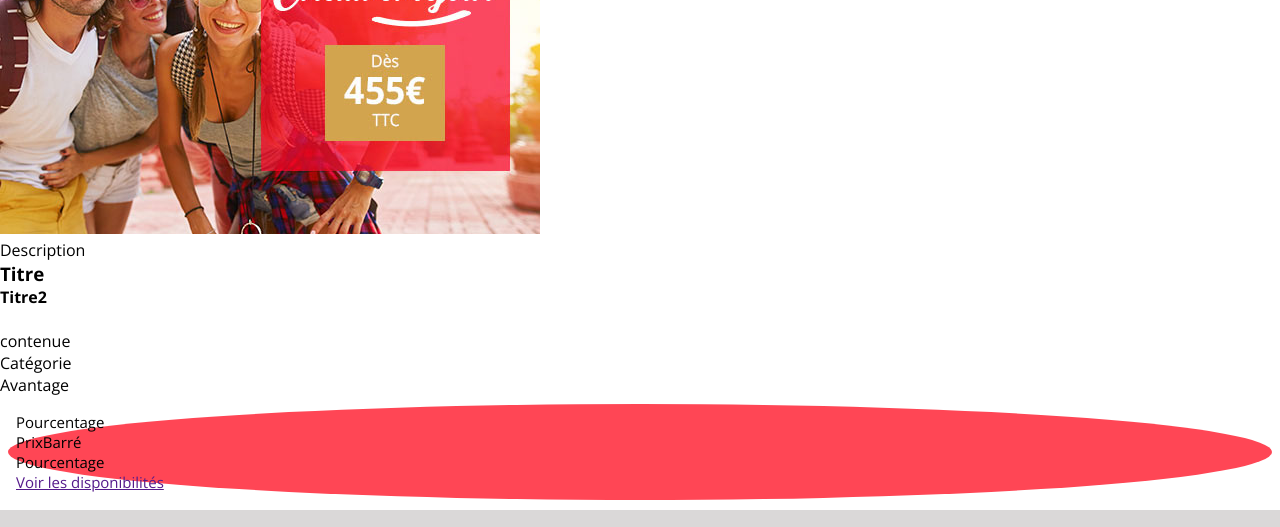
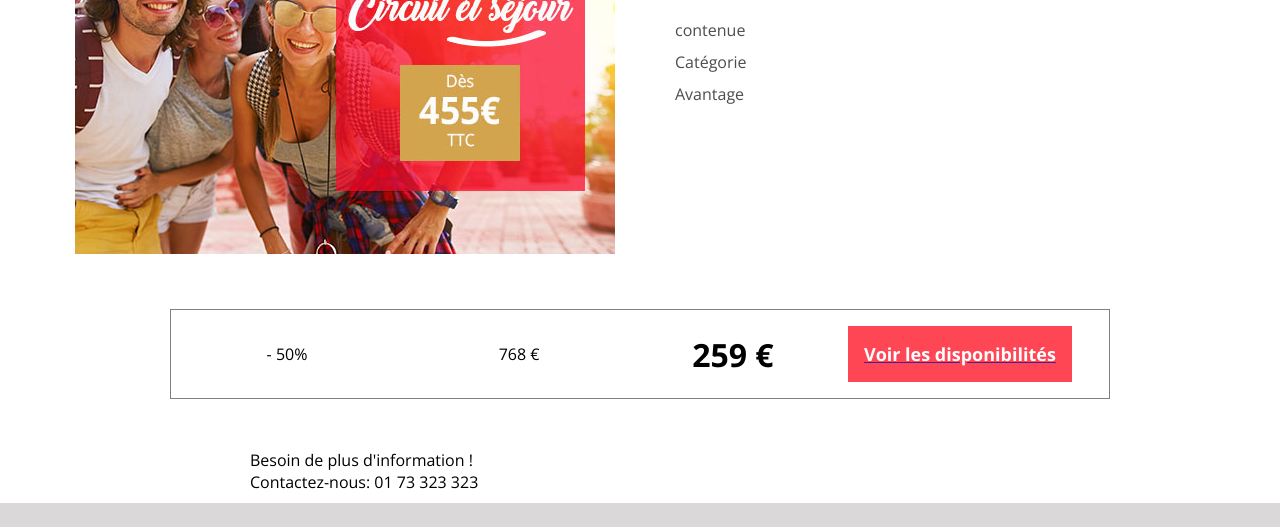
Before and after one commit to jynadal/newMona, a plain HTML site: page details.html in a window 1280 px wide. Shown: the part 511-1038 px from the top of the page. Drawn offline with nearby package versions, Linux system fonts and the light colour scheme; a script that the page names is missing.

Commit message:
detail template finish

```diff
--- a/details.html
+++ b/details.html
@@ -108,28 +108,34 @@
                 <h3>Titre</h3>
                 <h4>Titre2</h4>
                 <br />
-                <p>contenue</p>
-                <p>Catégorie</p>
-                <p>Avantage</p>
+                <p class="contenu">contenue</p>
+                <p class="categorie">Catégorie</p>
+                <p class="avantages">Avantage</p>
               </div>
             </div>
           </div>
 
-        <section id="promos" class="promo">
+        <div id="promos" class="price-promo">
           <div class="reduction">
-            <p>Pourcentage</p>
-            <p>PrixBarré</p>
+            <p>- 50%</p>
+            <p>768 €</p>
           </div>
-           <div class="price">
-            <p>Pourcentage</p>
+           <div class="price-resa">
+            <p class="price">259 €</p>
             <a href="">
-              <div class="disponibilites">
+              <div class="resa">
                 <p>Voir les disponibilités </p>
               </div>
             </a>
           </div>
-        </section>
+        </div>
+        <section class="infos">
+      Besoin de plus d'information !
+      <br />
+      Contactez-nous: 01 73 323 323
+      </section>
     </main>
+
     <!-- Main End -->
 
     <!-- <div class="nav-container">
@@ -270,8 +276,22 @@ client
             ;
       }
 
+      // function getParameterByName(nama) {
+      //   name = name.replace(/[[]/, [).replace(/[]]/, ]);
+      //   var regexS = [?&] + name + =([^&#]*);
+      //   var regex = new RegExp(regexS);
+      //   var results = regex.exec(window.location.search);
+      //   if (results == null)
+      //   return ;
+      //   else
+      //   return decodeURIComponent(results[1].replace(/+/g, ));
+      // }
+
       var url = window.location.search()
       console.log(url)
+
+       var url2 = location.search()
+      console.log(url2)
 
       // jQuery('#flash_container').append('<div class="card"><h5>'+title+'</h5></div>');
       jQuery('#detail').append('<div class="card2"><img src='+image+' alt="flash"/><div class="travelList"><h5>'+title+'</h5><h5>'+etoile+'</h5><p class="price">'+prixAvecPromos+' €</p><p class="voir_offre">Voir l\'offre</p></div></div>');
--- a/styles.css
+++ b/styles.css
@@ -19,6 +19,8 @@ body {
   background-color: var(--white);
   font-family: "Open Sans", sans-serif;
   font-weight: 400;
+  display: block;
+  width: 100% !important;
 }
 /* .content {
   height: 200vh;
@@ -453,3 +455,105 @@ footer {
     margin-left: 1rem;
   }
 }
+
+/* Detail container and section */
+.detail-container h1,
+.detail-container h3,
+.detail-container h4,
+.detail-container p {
+  color: var(--black);
+}
+.detail-container {
+  display: flex;
+  justify-content: center;
+  flex-direction: column;
+  align-items: center;
+}
+.h1 {
+  text-align: center;
+  margin-bottom: 20px;
+}
+.slider img {
+  width: 100%;
+}
+.description {
+  margin: 20px 10px;
+}
+.descrip {
+  font-size: xx-large;
+}
+.detail-container h3 {
+  font-size: x-large;
+}
+.detail-container h4 {
+  font-size: large;
+  margin-left: 20px;
+}
+.contenu,
+.categorie {
+  margin-bottom: 10px;
+}
+
+.price-promo {
+  border: 1px solid grey;
+  margin: 10px 10px;
+}
+.reduction {
+  display: flex;
+  flex-direction: row;
+  justify-content: space-around;
+}
+.price-resa {
+  display: flex;
+  flex-direction: row;
+  justify-content: space-around;
+}
+.price {
+  font-size: large;
+  margin-left: 10px;
+}
+.resa {
+  border: 1px solid var(--primary);
+  background-color: var(--primary);
+  color: white;
+  font-size: small;
+}
+.resa a {
+  list-style: none;
+  text-decoration: none;
+}
+
+@media screen and (min-width: 800px) {
+  .content {
+    display: grid;
+    grid-template-columns: 1fr 1fr;
+    grid-gap: 50px;
+  }
+  .price-promo {
+    display: grid;
+    grid-template-columns: 1fr 1fr;
+    grid-gap: 10px;
+    margin: 50px 170px;
+    height: 90px;
+  }
+  .reduction,
+  .price-resa {
+    display: flex;
+    align-items: center;
+    justify-content: space-around;
+  }
+  .price {
+    font-size: xx-large;
+    font-weight: bold;
+  }
+  .resa {
+    padding: 15px;
+    list-style: none;
+    font-size: large;
+    font-weight: bold;
+  }
+  .infos {
+    margin-left: 250px;
+    margin-bottom: 50px;
+  }
+}
--- a/sw.js
+++ b/sw.js
@@ -1,4 +1,4 @@
-var CACHE_NAME = "mon_agence_v3";
+var CACHE_NAME = "mon_agence_v2";
 var urlsCache = ["/", "/index.html", "/styles.css", "/main.js"];
 
 self.addEventListener("install", function (e) {
```
Also changed, not shown: index.html (+13 -69 lines).
